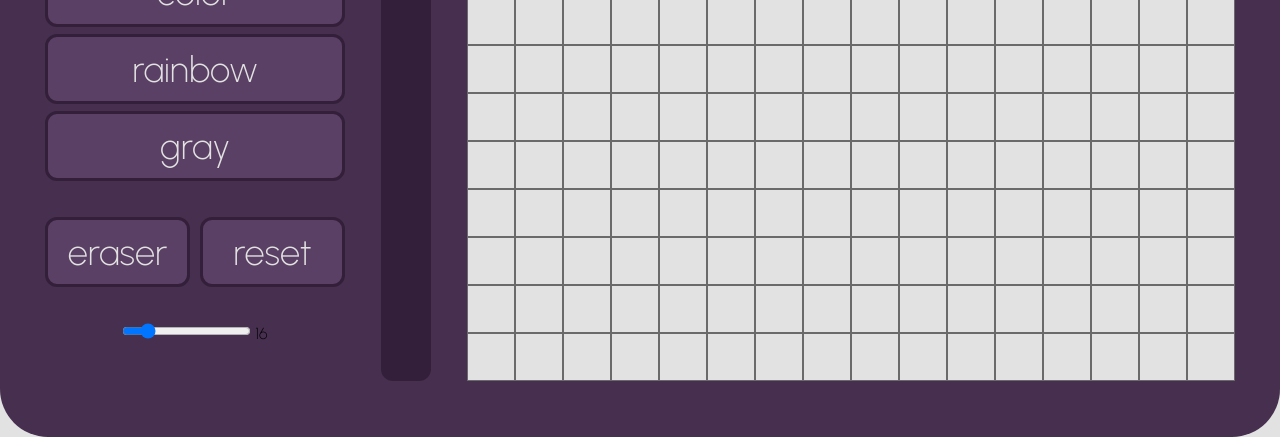
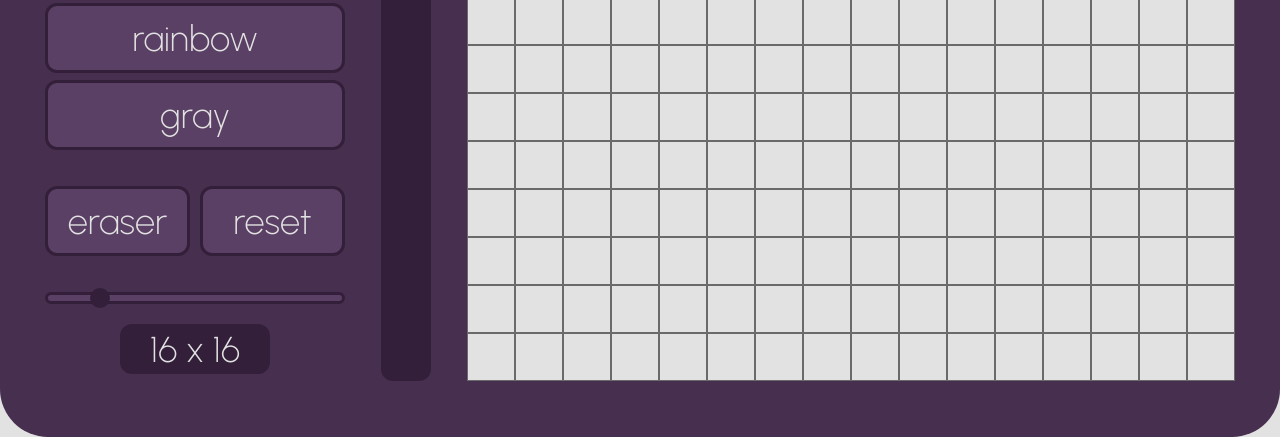
Before and after one commit to vdermann/etch-a-sketch, a plain HTML site: page index.html in a window 1280 px wide. Shown: the part 443-880 px from the top of the page. Drawn offline with Linux system fonts and the light colour scheme.

Commit message:
Styled the sizebar (input range).

```diff
--- a/index.html
+++ b/index.html
@@ -26,8 +26,8 @@
                 <button class="erase-btn">reset</button>
             </div>
             <div class="size">
-                <input type="range" id="range" value="16" min="1" max="100" oninput="output.value = this.value">
-                <output type="number" id="output" class="output">16</output>
+                <input type="range" id="range" class="sizebar" value="16" min="1" max="100" oninput="output.value = `${this.value} x ${this.value}`">
+                <output type="number" id="output" class="output">16 x 16</output>
             </div>
         </div>
         <!-- a decorative pencil -->
--- a/style.css
+++ b/style.css
@@ -126,6 +126,43 @@ body {
     font-size: 36px;
 }
 
+.size {
+    display: flex;
+    flex-direction: column;
+    justify-content: center;
+    align-items: center;
+    gap: 20px;
+}
+
+.sizebar {
+    -webkit-appearance: none;
+    background: #5B4065;
+    width: 300px;
+    height: 12px;
+    border: 3px solid #331F3A;
+    border-radius: 50px;
+}
+
+.sizebar::-webkit-slider-thumb {
+    -webkit-appearance: none; /* clear browser thumb */
+    width: 20px;
+    height: 20px;
+    background-color: #331F3A ;
+    border-radius: 50%;
+}
+
+.output {
+    display: block;
+    text-align: center;
+    align-content: center;
+    width: 150px;
+    height: 50px;
+    font-size: 36px;
+    border-radius: 12px;
+    color: #E2E2E2;
+    background-color: #331F3A;
+}
+
 .container {
     width: 768px;
     height: 768px;
@@ -135,7 +172,6 @@ body {
     align-content: center;
 }
 
-
 .square {
     width: 48px;
     height: 48px;
```
